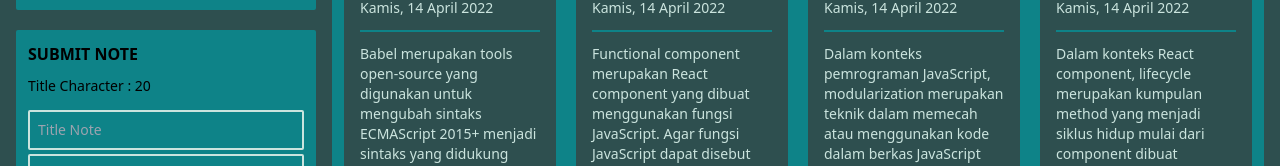
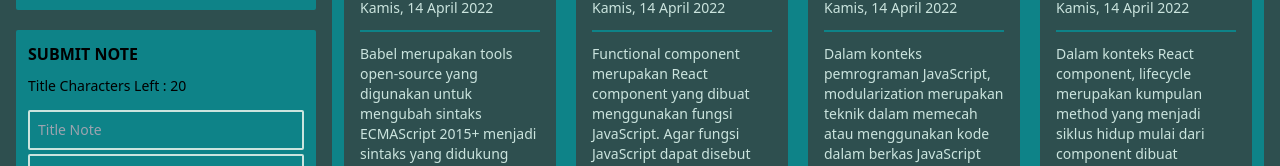
Before and after one commit to MSeptianJ/dicoding-personal-notes-vite, a React (Vite) app: page / in a window 1280 px wide. Shown: the part 168-334 px from the top of the page. Built offline with nearby package versions, Linux system fonts and the light colour scheme.

Commit message:
Add Input new Note Feature

```diff
--- a/src/AppNote.jsx
+++ b/src/AppNote.jsx
@@ -6,8 +6,22 @@ import NoteList from "./components/NotesComponent/NoteList";
 import { getInitialData } from "./utils/utils";
 
 function AppNote() {
-  const [first] = useState(getInitialData);
+  const [notes, setNotes] = useState(getInitialData);
+
   const data = [];
+
+  const handlerAddNote = (newData) => {
+    const noteData = {
+      id: +new Date(),
+      title: newData.title,
+      body: newData.body,
+      createdAt: +new Date().toISOString(),
+      archived: false,
+    };
+
+    setNotes((prev) => [...prev, noteData]);
+  };
+
   return (
     <div className=" min-h-screen w-full bg-main">
       <NoteHeader />
@@ -15,11 +29,11 @@ function AppNote() {
         <div className="flex w-full flex-col items-center gap-5">
           <NoteSearch />
 
-          <NoteSubmit />
+          <NoteSubmit addNote={handlerAddNote} />
         </div>
 
         <div className=" grid w-full gap-5 lg:col-span-3">
-          <NoteList ListTitle="Notes" ListNotes={first} />
+          <NoteList ListTitle="Notes" ListNotes={notes} />
 
           <NoteList ListTitle="Archive" ListNotes={data} />
         </div>
--- a/src/components/NoteSubmit.jsx
+++ b/src/components/NoteSubmit.jsx
@@ -1,24 +1,58 @@
 import PropTypes from "prop-types";
+import { useState } from "react";
 
-const NoteSubmit = () => {
+const NoteSubmit = ({ addNote }) => {
+  const [title, setTitle] = useState("");
+  const [body, setBody] = useState("");
+
+  const titleHandler = (e) => {
+    setTitle(e.target.value.slice(0, 20));
+  };
+
+  const descHandler = (e) => {
+    setBody(e.target.value);
+  };
+
+  const submitHandler = (e) => {
+    e.preventDefault();
+
+    setTitle("");
+    setBody("");
+
+    const newNoteData = {
+      title,
+      body,
+    };
+
+    addNote(newNoteData);
+    console.log(newNoteData);
+  };
+
   return (
     <div className=" w-full rounded-sm bg-sub p-3">
       <h2 className=" font-semibold uppercase">Submit Note</h2>
       <form
         action=""
         className=" m-auto grid w-full grid-rows-6 items-center gap-1"
+        onSubmit={submitHandler}
       >
-        <p className=" text-sm">Title Character : 20</p>
+        <p className=" text-sm">Title Characters Left : {20 - title.length}</p>
         <input
           type="text"
           className=" block w-full rounded-sm border-2 border-accent bg-transparent p-2 text-sm"
           placeholder="Title Note"
+          value={title}
+          onChange={titleHandler}
+          required
         />
 
         <textarea
           name=""
           className=" row-span-3 block h-full w-full rounded-sm border-2 border-accent bg-transparent p-2 text-sm"
           placeholder="Body note"
+          value={body}
+          onChange={descHandler}
+          required
         ></textarea>
 
         <input
@@ -32,7 +66,7 @@ const NoteSubmit = () => {
 };
 
 NoteSubmit.propTypes = {
-  func: PropTypes.func,
+  addNote: PropTypes.func,
 };
 
 export default NoteSubmit;
```
